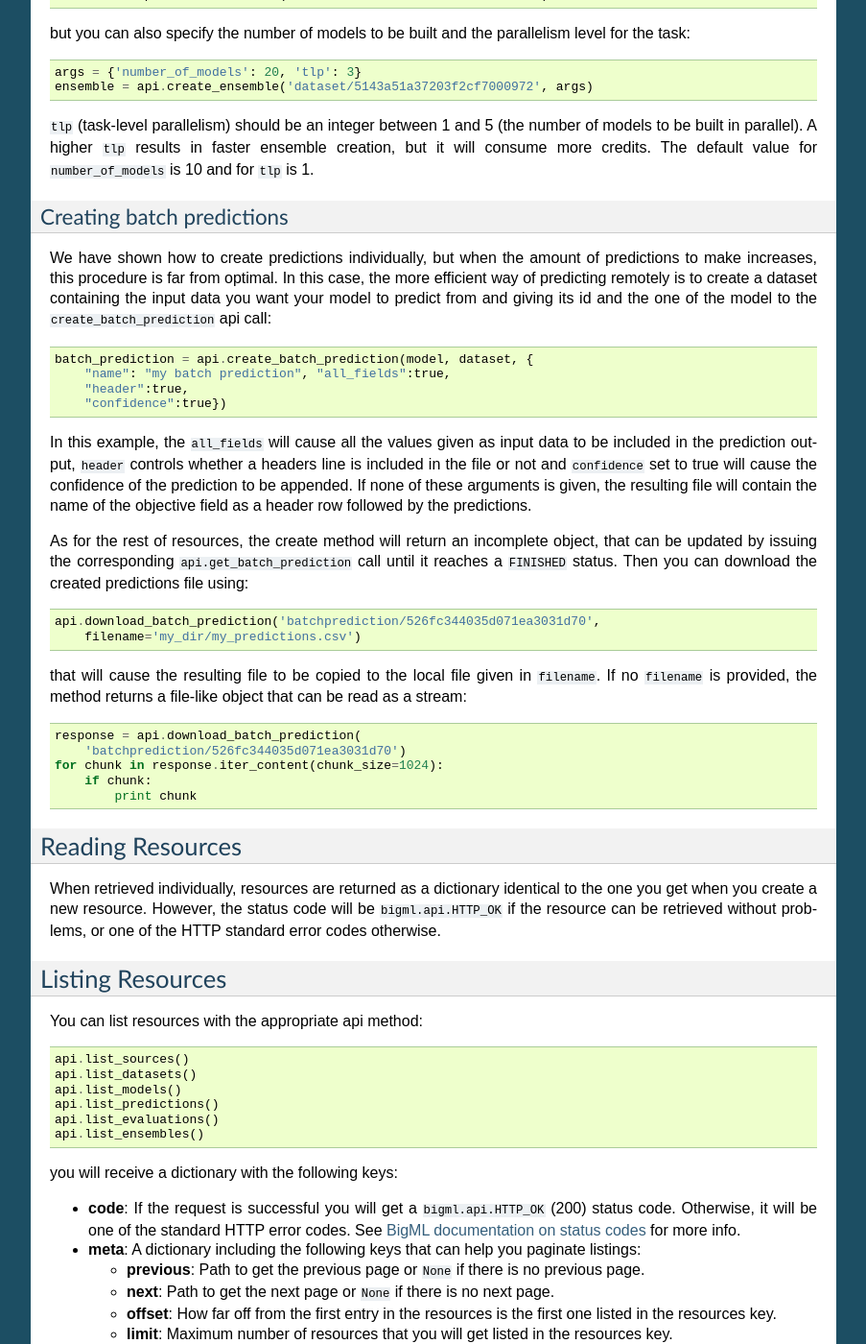
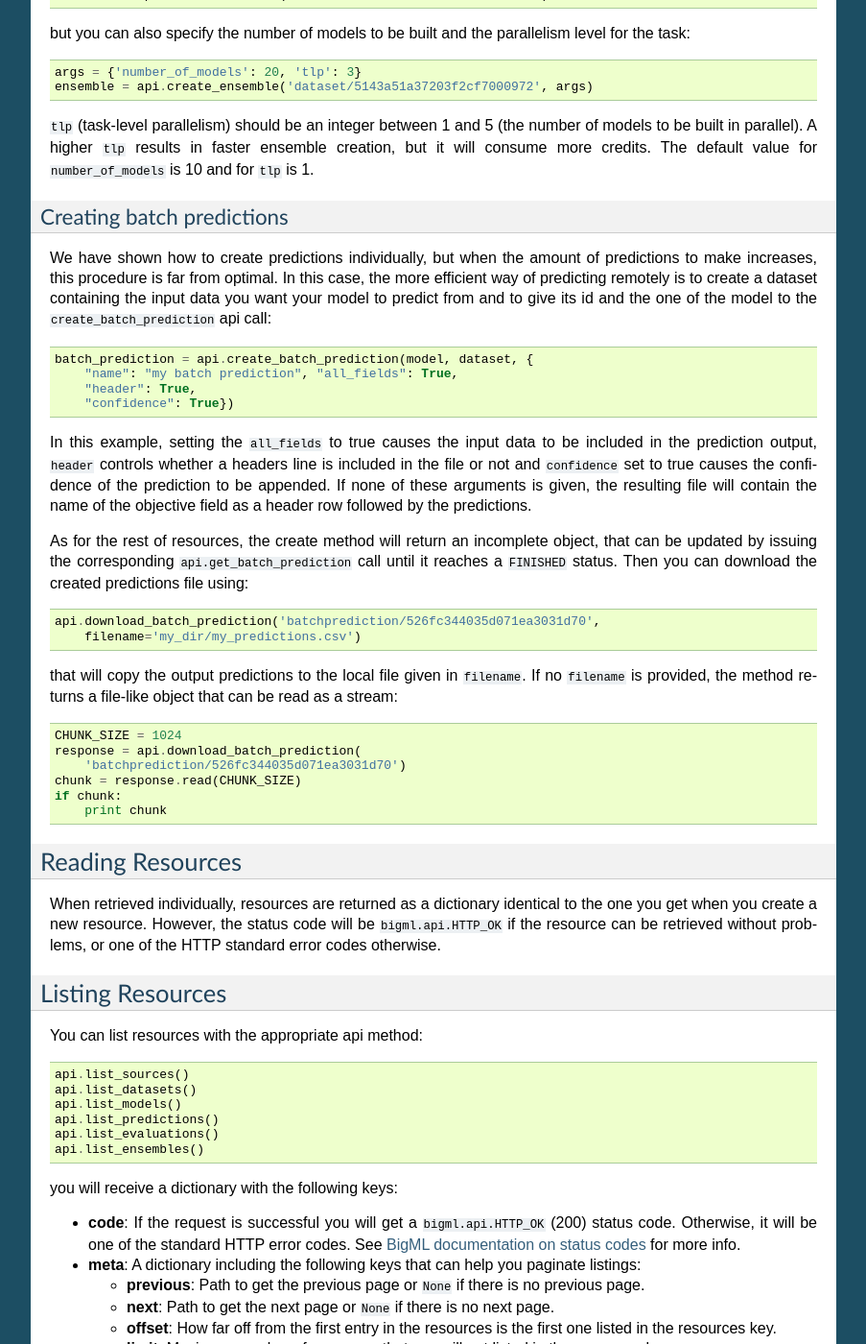
Before and after one commit to bigmlcom/python, a Sphinx documentation site: the page built from docs/index.rst, in a window 1280 px wide and 1400 px high, scrolled down 9739 px. Shown: the whole window at 96% size, without its empty margins (198-1101 px from the left). Built offline with Sphinx 7.4.7, drawn with Linux system fonts in a browser that asks for light colours.

Commit message:
Fixing code in batch predictions docs

```diff
--- a/docs/index.rst
+++ b/docs/index.rst
@@ -614,18 +614,18 @@ Creating batch predictions
 We have shown how to create predictions individually, but when the amount
 of predictions to make increases, this procedure is far from optimal. In this
 case, the more efficient way of predicting remotely is to create a dataset
-containing the input data you want your model to predict from and giving its
+containing the input data you want your model to predict from and to give its
 id and the one of the model to the ``create_batch_prediction`` api call::
 
     batch_prediction = api.create_batch_prediction(model, dataset, {
-        "name": "my batch prediction", "all_fields":true,
-        "header":true,
-        "confidence":true})
+        "name": "my batch prediction", "all_fields": True,
+        "header": True,
+        "confidence": True})
 
-In this example, the ``all_fields`` will cause all the values given as input
+In this example, setting the ``all_fields`` to true causes the input
 data to be included in the prediction output, ``header`` controls whether a
 headers line is included in the file or not and ``confidence`` set to true
-will cause the confidence of the prediction to be appended. If none of these
+causes the confidence of the prediction to be appended. If none of these
 arguments is given, the resulting file will contain the name of the
 objective field as a header row followed by the predictions.
 
@@ -637,15 +637,16 @@ Then you can download the created predictions file using::
     api.download_batch_prediction('batchprediction/526fc344035d071ea3031d70',
         filename='my_dir/my_predictions.csv')
 
-that will cause the resulting file to be copied to the local file given in
+that will copy the output predictions to the local file given in
 ``filename``. If no ``filename`` is provided, the method returns a file-like
 object that can be read as a stream::
 
+    CHUNK_SIZE = 1024
     response = api.download_batch_prediction(
         'batchprediction/526fc344035d071ea3031d70')
-    for chunk in response.iter_content(chunk_size=1024):
-        if chunk:
-            print chunk
+    chunk = response.read(CHUNK_SIZE)
+    if chunk:
+        print chunk
 
 
 Reading Resources
```
